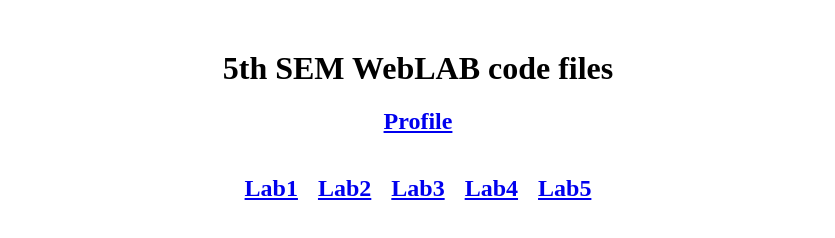
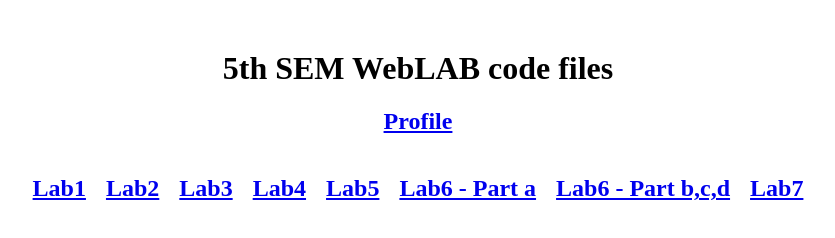
Before and after one commit to kushalvachar/WEBLAB, a plain HTML site: page index.html in a window 1280 px wide. Shown: the whole page, without its empty margins (222-1057 px from the left). Drawn offline with Linux system fonts and the light colour scheme.

Commit message:
Update index.html with lab6,7 codes

```diff
--- a/index.html
+++ b/index.html
@@ -33,6 +33,15 @@
       <a href="lab5.php">
         <h2>Lab5</h2>
       </a>
+      <a href="6a.php">
+        <h2>Lab6 - Part a</h2>
+      </a>
+      <a href="6bcd.php">
+        <h2>Lab6 - Part b,c,d</h2>
+      </a>
+      <a href="7.php">
+        <h2>Lab7</h2>
+      </a>
     </div>
   </body>
 </html>
```
